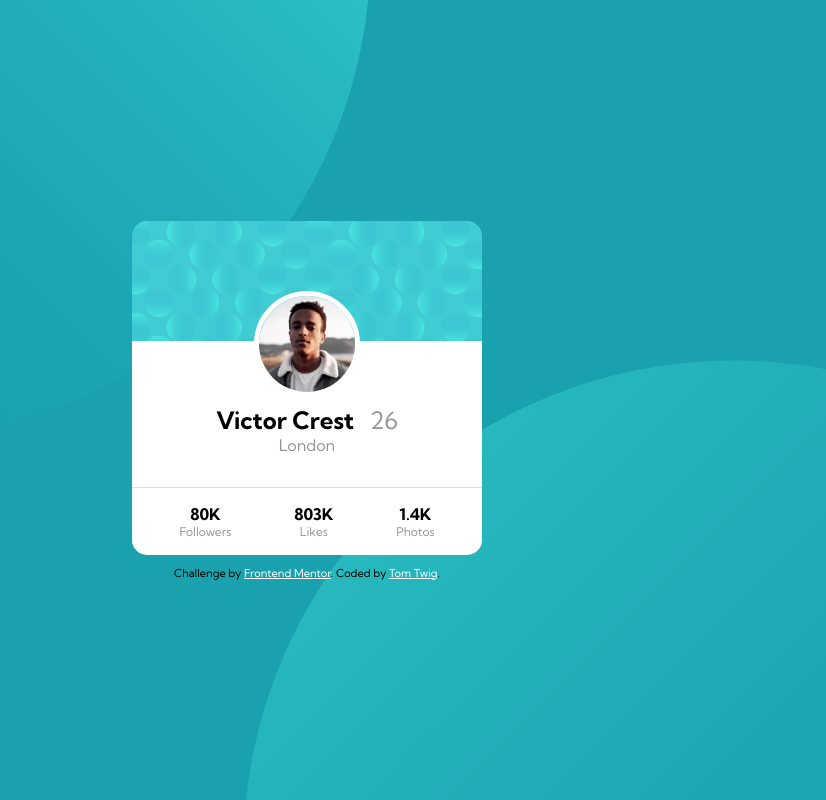
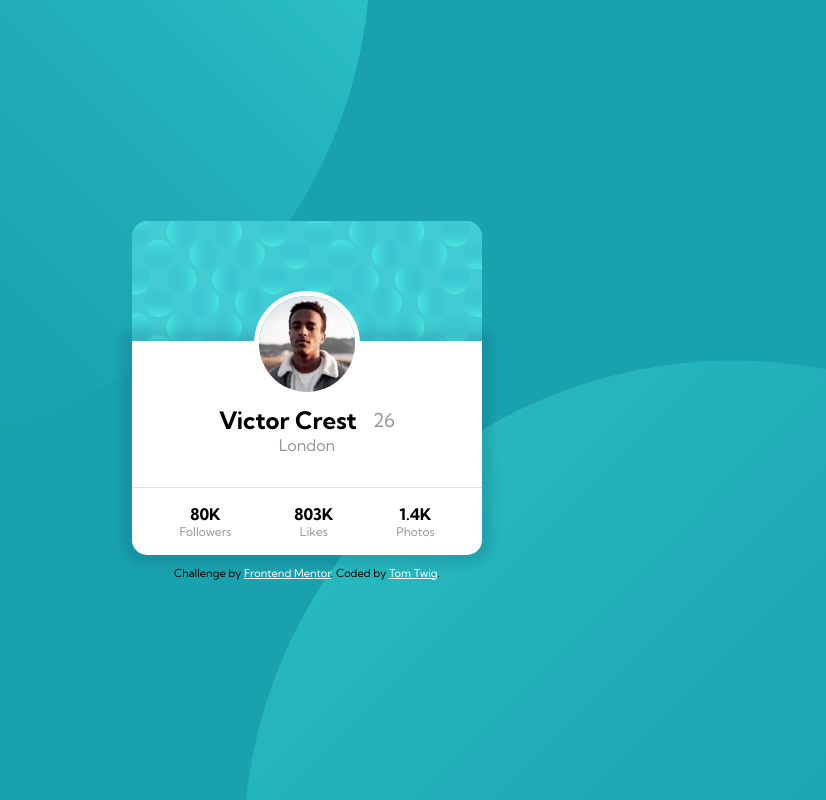
Before and after one commit to TomTwig/profile-card-component, a plain HTML site: page index.html in a window 1280 px wide. Shown: the whole page, without its empty margins (333-1159 px from the left). Drawn offline with Linux system fonts and the light colour scheme.

Commit message:
add card shadow

```diff
--- a/style.css
+++ b/style.css
@@ -6,7 +6,8 @@
     --color-neutral-darkGray: hsl(0, 0%, 59%);
 }
 
-*, *::after, *::before{ padding: 0;
+*, *::after, *::before{
+    padding: 0;
     margin: 0;
     box-sizing: 0;
 }
@@ -45,8 +46,9 @@ body{
     display: flex;
     flex-direction: column;
     align-items: center;
-    border-bottom-left-radius: 15px ;
+    border-bottom-left-radius: 15px;
     border-bottom-right-radius: 15px;
+    box-shadow: 0 0 10px 10px rgba(0, 0, 45, 0.1);
 }
 
 .card__picture{
@@ -82,7 +84,7 @@ color: var(--color-neutral-darkGray);
 }
 .card__user__info p{
     color: var(--color-neutral-darkGray);
-    font-size: 1.5em;
+    font-size: 1.2em;
 }
 
 .card__line  {
@@ -122,12 +124,10 @@ color: var(--color-neutral-darkGray);
 
     body{
         padding: 1.5em;
-
     }
 
     .container{
         width: 100%;
-
     }
 
 }
```
